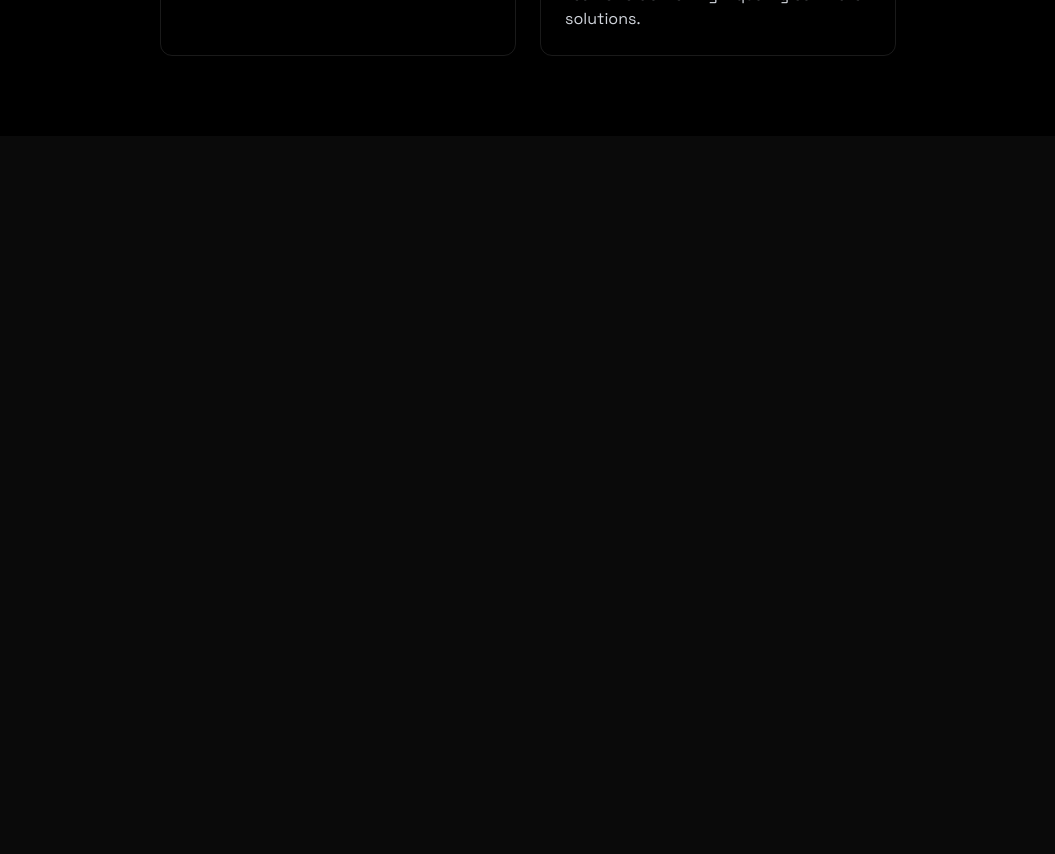
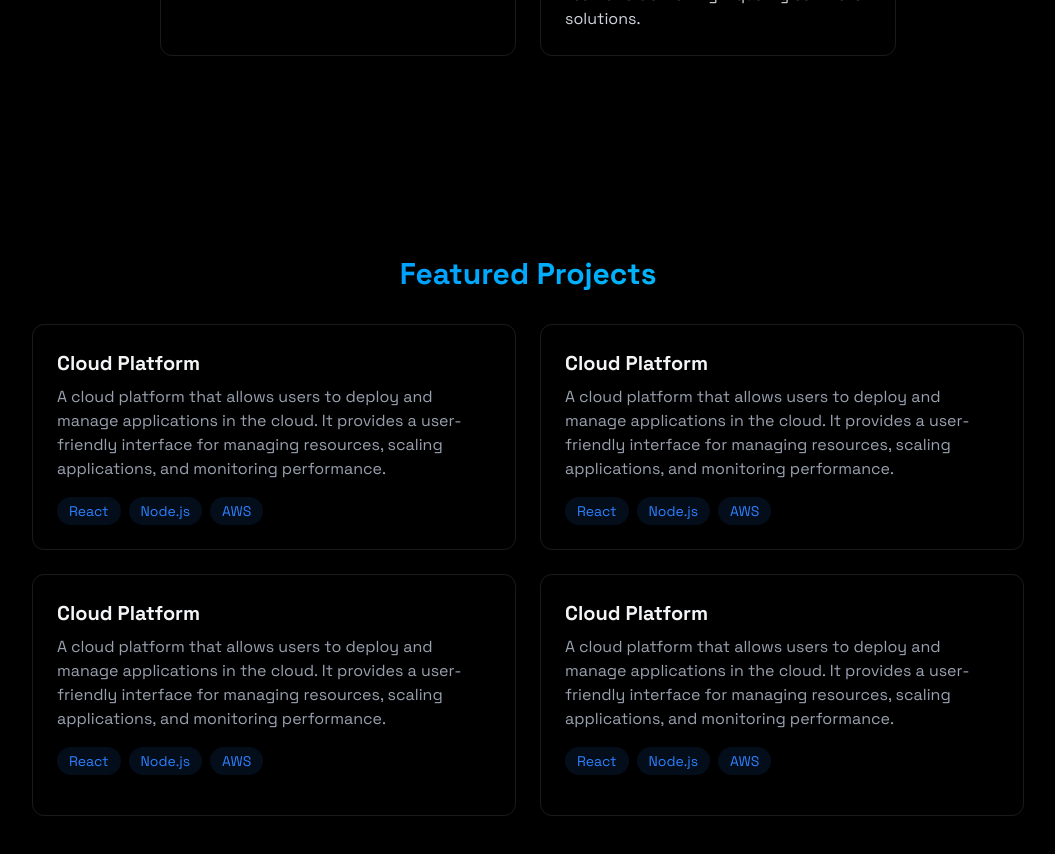
Before and after one commit to yvan-hirwa/my-portfolio, a React (Vite) app: page / in a window 1280 px wide. Shown: the part 1700-2554 px from the top of the page, without its empty margins (112-1167 px from the left). Before the commit the page ends 1836 px from the top, so only its background shows below. Built offline with nearby package versions, Linux system fonts and the light colour scheme.

Commit message:
finished projects, but needs some touches

```diff
--- a/src/App.jsx
+++ b/src/App.jsx
@@ -7,6 +7,7 @@
 import MobileMenu from './components/MobileMenu'
 import Home from './components/sections/Home'
 import About from './components/sections/About'
+import Projects from './components/sections/Projects'
 
 function App() {
   const [isLoaded, setIsLoaded] = useState(false)
@@ -23,6 +24,7 @@
 
           <Home />
           <About />
+          <Projects />
       </div>
     </>
   );
--- a/src/components/sections/Projects.jsx
+++ b/src/components/sections/Projects.jsx
@@ -0,0 +1,121 @@
+const Projects = () => {
+  return (
+    <section id="projects" className="min-h-screen flex items-center justify-center py-20">
+        <div className="max-w-5xl mx-auto px-4">
+            <h2 className="text-3xl font-bold mb-8 bg-gradient-to-r from-blue-500 to-cyan-400 bg-clip-text text-transparent text-center">Featured Projects</h2>
+
+            <div className="grid grid-cols-1 md:grid-cols-2 gap-6">
+                <div className="p-6 rounded-xl border border-white/10 hover:-translate-y-1 hover:border-blue-500/30 hover:shadow-[0_2px_8px_rgba(59,130,246,0.1)] transition ">
+                    <h3 className="text-xl font-bold mb-2">Cloud Platform</h3>
+
+                    <p className="text-gray-400 mb-4">
+                        A cloud platform that allows users to deploy and manage applications in the cloud. It provides a user-friendly interface for managing resources, scaling applications, and monitoring performance.
+                    </p>
+
+                    <div className="flex flex-wrap gap-2">
+                        {["React", "Node.js", "AWS"].map((tech, key) => (
+                            <span
+                                    key={key}
+                                    className="bg-blue-500/10 text-blue-500 py-1 px-3 rounded-full text-sm hover:bg-blue-500/20
+                                                    hover:shadow-[0_2px_8px_rgba(59,130,246,0.2)] transition-all">
+
+                                             {tech}
+                                </span>
+                        ))}
+                    </div>
+
+                    {/* projects links !!!! */}
+
+                    {/* <div className="flex justify-between items-center mt-4">
+                        <a href="#" target="_blank" rel="noopener noreferrer"
+                                className="text-bl">View Project →</a>
+                    </div> */}
+                </div>
+
+                <div className="p-6 rounded-xl border border-white/10 hover:-translate-y-1 hover:border-blue-500/30 hover:shadow-[0_2px_8px_rgba(59,130,246,0.1)] transition ">
+                    <h3 className="text-xl font-bold mb-2">Cloud Platform</h3>
+
+                    <p className="text-gray-400 mb-4">
+                        A cloud platform that allows users to deploy and manage applications in the cloud. It provides a user-friendly interface for managing resources, scaling applications, and monitoring performance.
+                    </p>
+
+                    <div className="flex flex-wrap gap-2">
+                        {["React", "Node.js", "AWS"].map((tech, key) => (
+                            <span
+                                    key={key}
+                                    className="bg-blue-500/10 text-blue-500 py-1 px-3 rounded-full text-sm hover:bg-blue-500/20
+                                                    hover:shadow-[0_2px_8px_rgba(59,130,246,0.2)] transition-all">
+
+                                             {tech}
+                                </span>
+                        ))}
+                    </div>
+
+                    {/* projects links !!!! */}
+
+                    {/* <div className="flex justify-between items-center mt-4">
+                        <a href="#" target="_blank" rel="noopener noreferrer"
+                                className="text-bl">View Project →</a>
+                    </div> */}
+                </div>
+                <div className="p-6 rounded-xl border border-white/10 hover:-translate-y-1 hover:border-blue-500/30 hover:shadow-[0_2px_8px_rgba(59,130,246,0.1)] transition ">
+                    <h3 className="text-xl font-bold mb-2">Cloud Platform</h3>
+
+                    <p className="text-gray-400 mb-4">
+                        A cloud platform that allows users to deploy and manage applications in the cloud. It provides a user-friendly interface for managing resources, scaling applications, and monitoring performance.
+                    </p>
+
+                    <div className="flex flex-wrap gap-2">
+                        {["React", "Node.js", "AWS"].map((tech, key) => (
+                            <span
+                                    key={key}
+                                    className="bg-blue-500/10 text-blue-500 py-1 px-3 rounded-full text-sm hover:bg-blue-500/20
+                                                    hover:shadow-[0_2px_8px_rgba(59,130,246,0.2)] transition-all">
+
+                                             {tech}
+                                </span>
+                        ))}
+                    </div>
+
+                    {/* projects links !!!! */}
+
+                    {/* <div className="flex justify-between items-center mt-4">
+                        <a href="#" target="_blank" rel="noopener noreferrer"
+                                className="text-bl">View Project →</a>
+                    </div> */}
+                </div>
+
+                <div className="p-6 rounded-xl border border-white/10 hover:-translate-y-1 hover:border-blue-500/30 hover:shadow-[0_2px_8px_rgba(59,130,246,0.1)] transition ">
+                    <h3 className="text-xl font-bold mb-2">Cloud Platform</h3>
+
+                    <p className="text-gray-400 mb-4">
+                        A cloud platform that allows users to deploy and manage applications in the cloud. It provides a user-friendly interface for managing resources, scaling applications, and monitoring performance.
+                    </p>
+
+                    <div className="flex flex-wrap gap-2 mb-4">
+                        {["React", "Node.js", "AWS"].map((tech, key) => (
+                            <span
+                                    key={key}
+                                    className="bg-blue-500/10 text-blue-500 py-1 px-3 rounded-full text-sm hover:bg-blue-500/20
+                                                    hover:shadow-[0_2px_8px_rgba(59,130,246,0.2)] transition-all">
+
+                                             {tech}
+                                </span>
+                        ))}
+                    </div>
+
+                    {/* projects links !!!! */}
+
+                    {/* <div className="flex justify-between items-center mt-4">
+                        <a href="#" target="_blank" rel="noopener noreferrer"
+                                className="text-bl">View Project →</a>
+                    </div> */}
+                </div>
+            </div>
+        </div>
+
+    </section>
+  )
+}
+
+export default Projects
```
